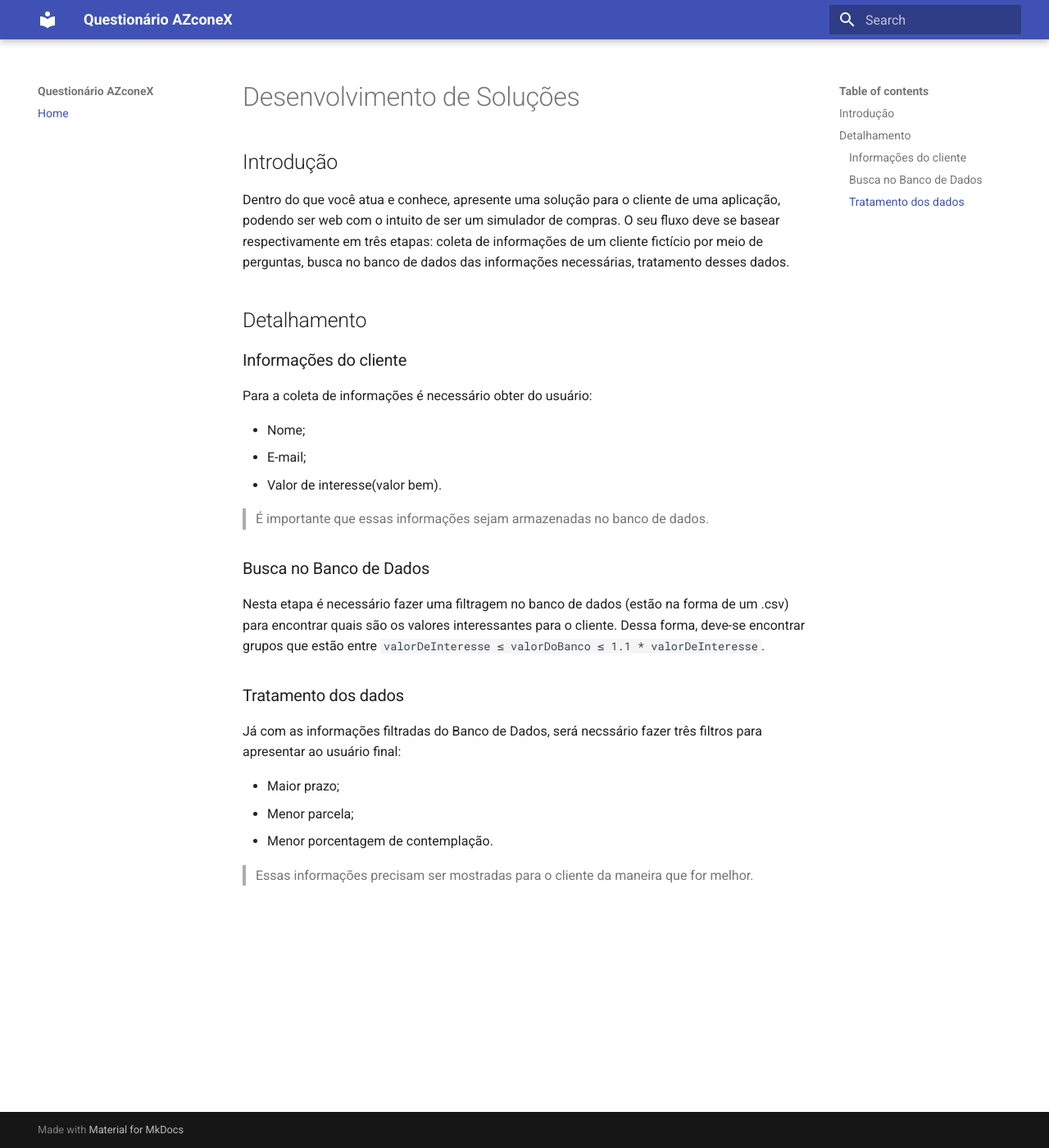
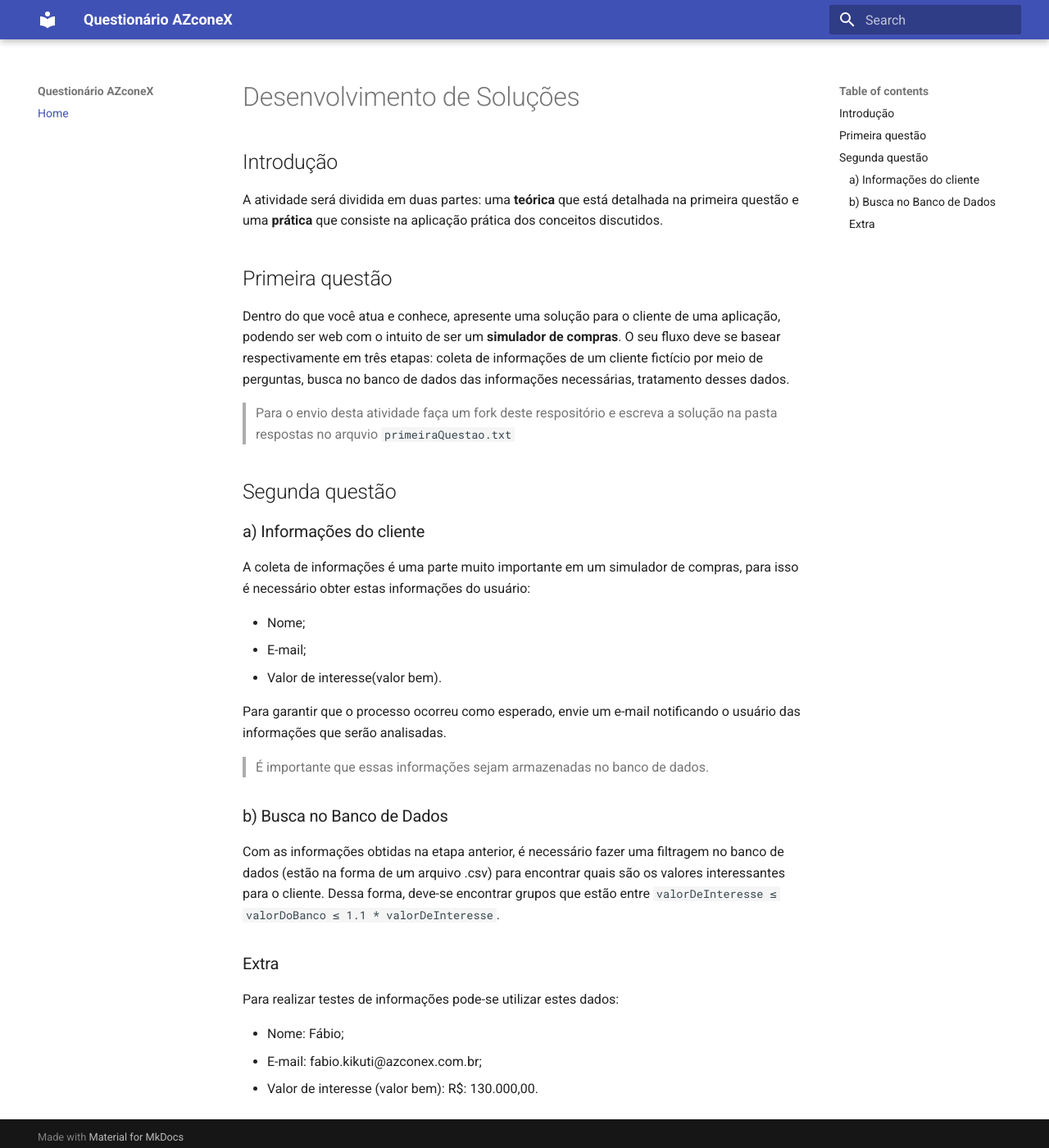
Before and after one commit to gscolombo/teste, an MkDocs documentation site: the page built from docs/index.md, in a window 1280 px wide and 1400 px high. Shown: the whole window at 82% size. Built offline with MkDocs 1.6.1 and Material for MkDocs 9.7.7, drawn with Linux system fonts in a browser that asks for light colours.

Commit message:
feat: supercommit

```diff
--- a/docs/index.md
+++ b/docs/index.md
@@ -1,28 +1,36 @@
 # Desenvolvimento de Soluções
 
 ## Introdução
-Dentro do que você atua e conhece, apresente uma solução para o cliente de uma aplicação, podendo ser web com o intuito de ser um simulador de compras. O seu fluxo deve se basear respectivamente em três etapas: coleta de informações de um cliente fictício por meio de perguntas, busca no banco de dados das informações necessárias, tratamento desses dados.
+
+A atividade será dividida em duas partes: uma **teórica** que está detalhada na primeira questão e uma **prática** que consiste na aplicação prática dos conceitos discutidos.
+
+## Primeira questão
+Dentro do que você atua e conhece, apresente uma solução para o cliente de uma aplicação, podendo ser web com o intuito de ser um **simulador de compras**. O seu fluxo deve se basear respectivamente em três etapas: coleta de informações de um cliente fictício por meio de perguntas, busca no banco de dados das informações necessárias, tratamento desses dados.
+
+> Para o envio desta atividade faça um fork deste respositório e escreva a solução na pasta respostas no arquvio `primeiraQuestao.txt`
 
 
-## Detalhamento
+## Segunda questão
 
-### Informações do cliente
-Para a coleta de informações é necessário obter do usuário:
+### a) Informações do cliente
+
+A coleta de informações é uma parte muito importante em um simulador de compras, para isso é necessário obter estas informações do usuário:
 
 - Nome;
 - E-mail;
 - Valor de interesse(valor bem).
 
+Para garantir que o processo ocorreu como esperado, envie um e-mail notificando o usuário das informações que serão analisadas.
+
 > É importante que essas informações sejam armazenadas no banco de dados.
 
-### Busca no Banco de Dados
-Nesta etapa é necessário fazer uma filtragem no banco de dados (estão na forma de um .csv) para encontrar quais são os valores interessantes para o cliente. Dessa forma, deve-se encontrar grupos que estão entre `valorDeInteresse ≤ valorDoBanco ≤ 1.1 * valorDeInteresse`.
+### b) Busca no Banco de Dados
+Com as informações obtidas na etapa anterior, é necessário fazer uma filtragem no banco de dados (estão na forma de um arquivo .csv) para encontrar quais são os valores interessantes para o cliente. Dessa forma, deve-se encontrar grupos que estão entre `valorDeInteresse ≤ valorDoBanco ≤ 1.1 * valorDeInteresse`.
 
-### Tratamento dos dados
-Já com as informações filtradas do Banco de Dados, será necssário fazer três filtros para apresentar ao usuário final:
+### Extra
 
-- Maior prazo;
-- Menor parcela;
-- Menor porcentagem de contemplação.
+Para realizar testes de informações pode-se utilizar estes dados:
 
-> Essas informações precisam ser mostradas para o cliente da maneira que for melhor.
+- Nome: Fábio;
+- E-mail: fabio.kikuti@azconex.com.br;
+- Valor de interesse (valor bem): R$: 130.000,00.
--- a/resolution.py
+++ b/resolution.py
@@ -39,7 +39,7 @@ def filtrar_valores_interessantes(arquivo_csv, valorDeInteresse):
 def main():
     # Exemplo de uso
     arquivo_csv = 'banco.csv'
-    valorDeInteresse = 70000  # Valor de interesse definido pelo cliente
+    valorDeInteresse = 130000  # Valor de interesse definido pelo cliente
     valores_interessantes = filtrar_valores_interessantes(
         arquivo_csv, float(valorDeInteresse))
 
```
Also changed, not shown: requirements.txt (added, +136 -0 lines), 2 other files.
